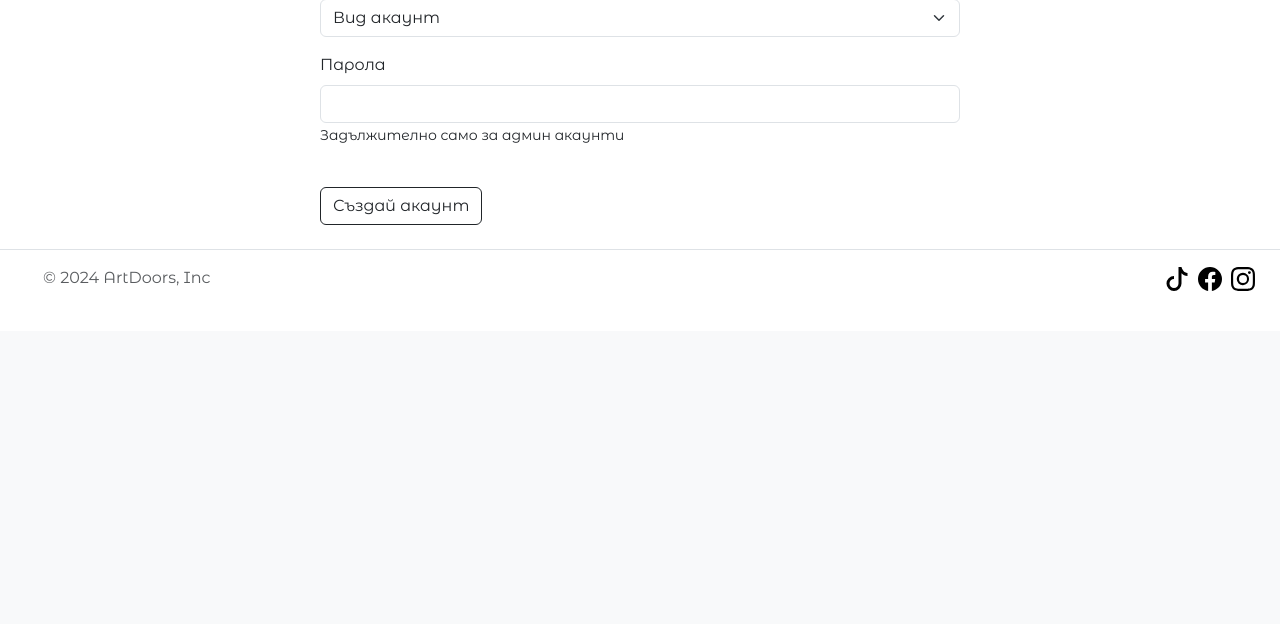
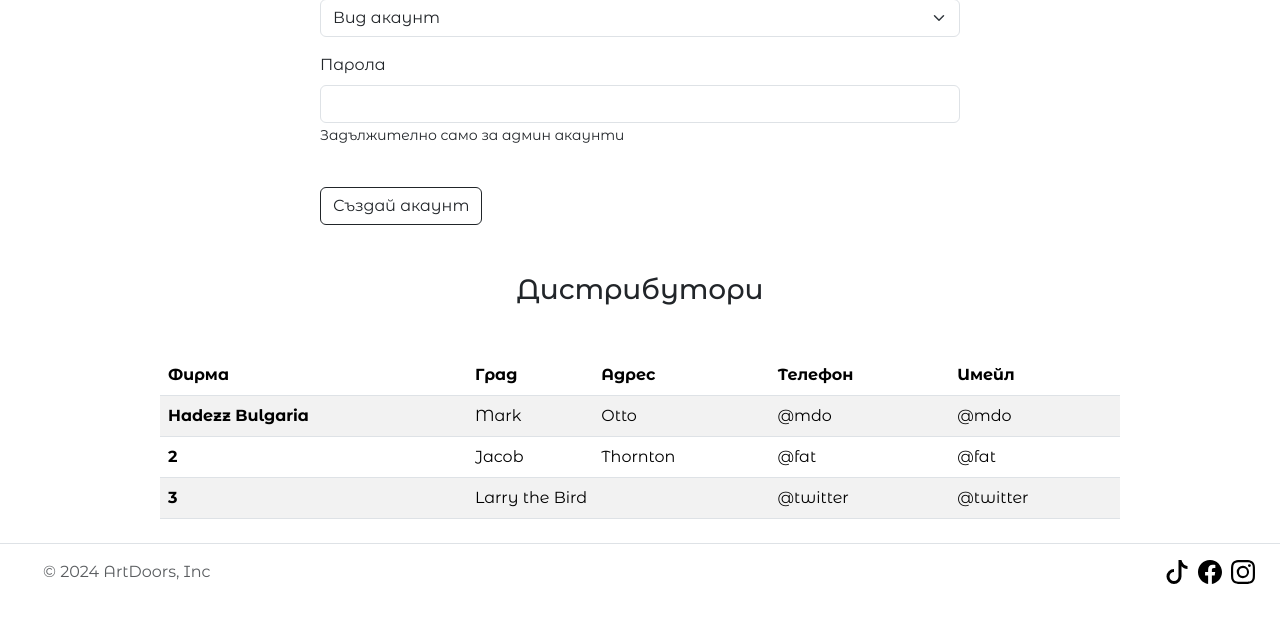
Before and after one commit to Vasilian05/Doors, a PHP site: page /register.php in a window 1280 px wide. Shown: the part 741-1365 px from the top of the page. Before the commit the page ends 1032 px from the top, so only its background shows below. Run offline with PHP 8.4, Linux system fonts and the light colour scheme; data that the repository does not hold is empty; some web fonts are replaced.

Commit message:
distributers table

```diff
--- a/register.php
+++ b/register.php
@@ -90,4 +90,38 @@ if(isset($_POST['submit'])){
   <button type="submit" name="submit" class="btn btn-outline-dark">Създай акаунт</button>
 </form>
 
+<h3 class="m-5 text-center">Дистрибутори</h3>
+<table class="table table-striped w-75 m-auto">
+  <thead>
+    <tr>
+      <th scope="col">Фирма</th>
+      <th scope="col">Град</th>
+      <th scope="col">Адрес</th>
+      <th scope="col">Телефон</th>
+      <th scope="col">Имейл</th>
+    </tr>
+  </thead>
+  <tbody>
+    <tr>
+      <th scope="row">Hadezz Bulgaria</th>
+      <td>Mark</td>
+      <td>Otto</td>
+      <td>@mdo</td>
+      <td>@mdo</td>
+    </tr>
+    <tr>
+      <th scope="row">2</th>
+      <td>Jacob</td>
+      <td>Thornton</td>
+      <td>@fat</td>
+      <td>@fat</td>
+    </tr>
+    <tr>
+      <th scope="row">3</th>
+      <td colspan="2">Larry the Bird</td>
+      <td>@twitter</td>
+      <td>@twitter</td>
+    </tr>
+  </tbody>
+</table>
 <?php include_once "includes/footer.php"; ?>
```
